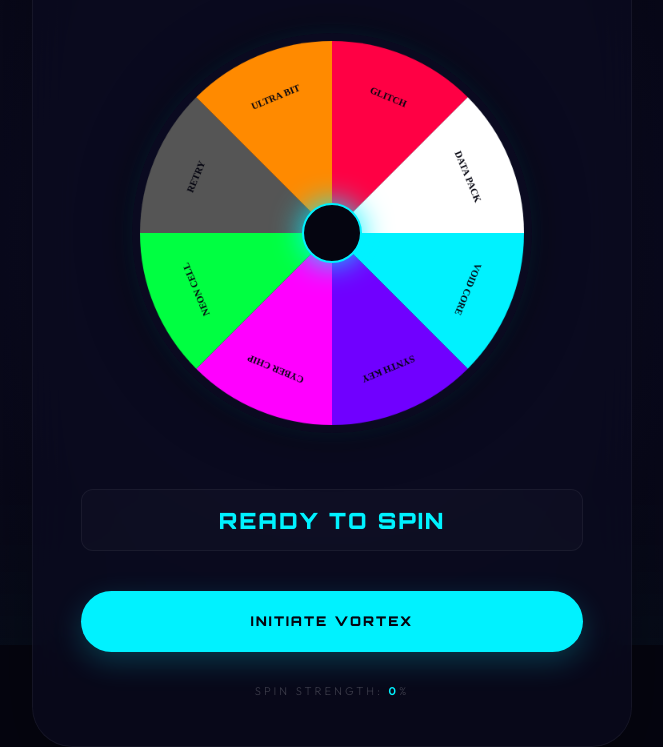
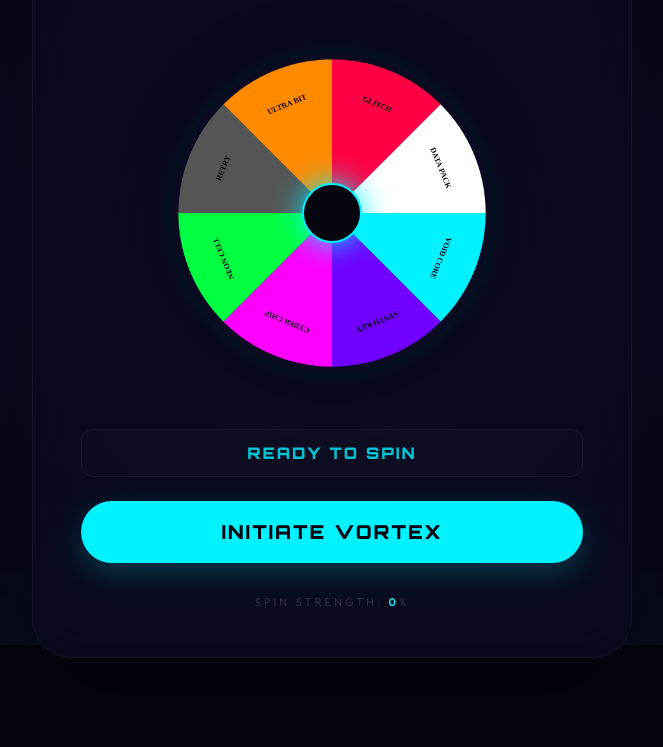
Before and after one commit to agam-pathak/JS-Mini-Projects, a plain HTML site: page vortex/index.html in a window 1280 px wide. Shown: the part 155-902 px from the top of the page, without its empty margins (308-971 px from the left). After the commit the page ends 833 px from the top, so only its background shows below. Drawn offline with Linux system fonts and the light colour scheme.

Commit message:
Vortex UI optimized: Enabled scrolling and compact layout for better visibility

```diff
--- a/vortex/style.css
+++ b/vortex/style.css
@@ -10,7 +10,18 @@
 
 * { margin: 0; padding: 0; box-sizing: border-box; }
 
-body { background: var(--bg); color: #fff; font-family: var(--font-body); min-height: 100vh; overflow: hidden; display: flex; justify-content: center; align-items: center; }
+body {
+    background: var(--bg);
+    color: #fff;
+    font-family: var(--font-body);
+    min-height: 100vh;
+    overflow-x: hidden;
+    overflow-y: auto;
+    display: flex;
+    justify-content: center;
+    align-items: center;
+    padding: 20px;
+}
 
 .vortex-background {
     position: fixed; width: 100%; height: 100%; top: 0; left: 0;
@@ -38,12 +49,14 @@ header p { font-size: 0.7rem; letter-spacing: 4px; color: rgba(255, 255, 255, 0.
 .vortex-arena { position: relative; margin-bottom: 3.5rem; display: flex; justify-content: center; }
 
 .vortex-wheel {
-    position: relative; width: 400px; height: 400px;
+    position: relative;
+    width: 320px;
+    height: 320px;
     border-radius: 50%;
     box-shadow: 0 0 50px rgba(0, 0, 0, 0.5), 0 0 20px rgba(0, 242, 255, 0.1);
 }
 
-#wheel-canvas { width: 400px; height: 400px; }
+#wheel-canvas { width: 320px; height: 320px; }
 
 .center-glow {
     position: absolute; top: 50%; left: 50%; transform: translate(-50%, -50%);
@@ -61,20 +74,22 @@ header p { font-size: 0.7rem; letter-spacing: 4px; color: rgba(255, 255, 255, 0.
 }
 
 /* Controls */
-.prizes-list { margin-bottom: 2.5rem; }
+.prizes-list { margin-bottom: 1.5rem; }
 .prize-card {
     font-family: var(--font-heading); color: var(--primary);
-    font-size: 1.4rem; font-weight: 800; letter-spacing: 2px;
-    padding: 1rem; border-radius: 12px;
+    font-size: 1rem; font-weight: 800; letter-spacing: 2px;
+    padding: 0.8rem; border-radius: 12px;
     background: rgba(255, 255, 255, 0.02);
     border: 1px solid rgba(255, 255, 255, 0.05);
     transition: 0.5s;
+    opacity: 0.8;
 }
 
 .main-btn {
     width: 100%; background: var(--primary);
-    color: var(--bg); border: none; padding: 1.4rem;
+    color: var(--bg); border: none; padding: 1.2rem;
     font-family: var(--font-heading); font-weight: 900;
+    font-size: 1.2rem;
     letter-spacing: 2px; border-radius: 50px; cursor: pointer;
     transition: 0.3s;
     box-shadow: 0 10px 30px rgba(0, 242, 255, 0.2);
```
